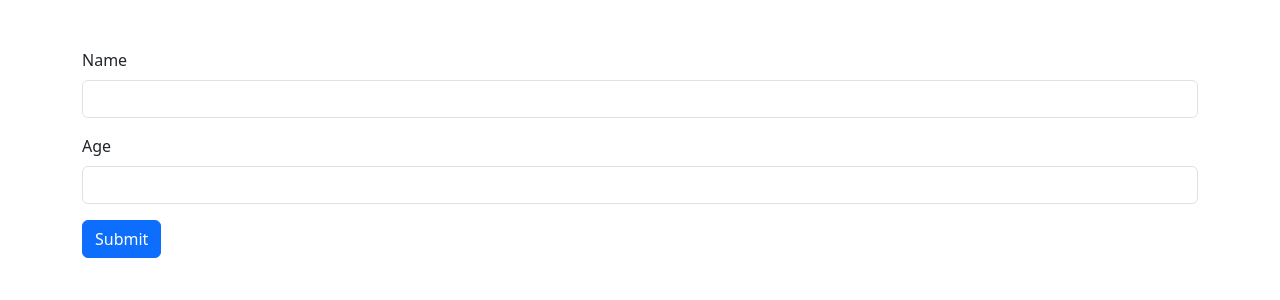
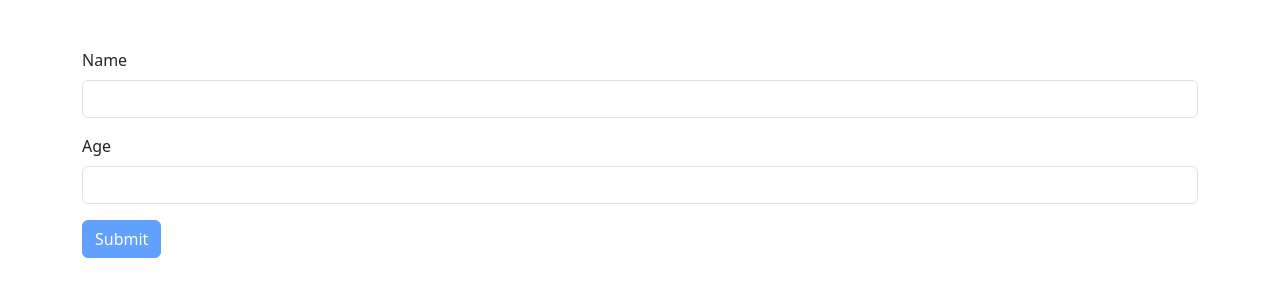
Before and after one commit to TomaszKlekner/gameHub, a React (Vite) app: page / in a window 1280 px wide. Shown: the top 300 px of the page. Built offline with nearby package versions, Linux system fonts and the light colour scheme.

Commit message:
Disable submit button if the form is not valid.

```diff
--- a/src/components/Form.tsx
+++ b/src/components/Form.tsx
@@ -17,7 +17,7 @@ const Form = () => {
   const {
     register,
     handleSubmit,
-    formState: { errors },
+    formState: { errors, isValid },
   } = useForm<FormData>({ resolver: zodResolver(schema) });
 
   const onSubmit = (data: FieldValues) => console.log(data);
@@ -50,7 +50,7 @@ const Form = () => {
         {errors.age && <p className='text-danger'>{errors.age.message}</p>}
       </div>
 
-      <button className='btn btn-primary' type='submit'>
+      <button className='btn btn-primary' type='submit' disabled={!isValid}>
         Submit
       </button>
     </form>
```
